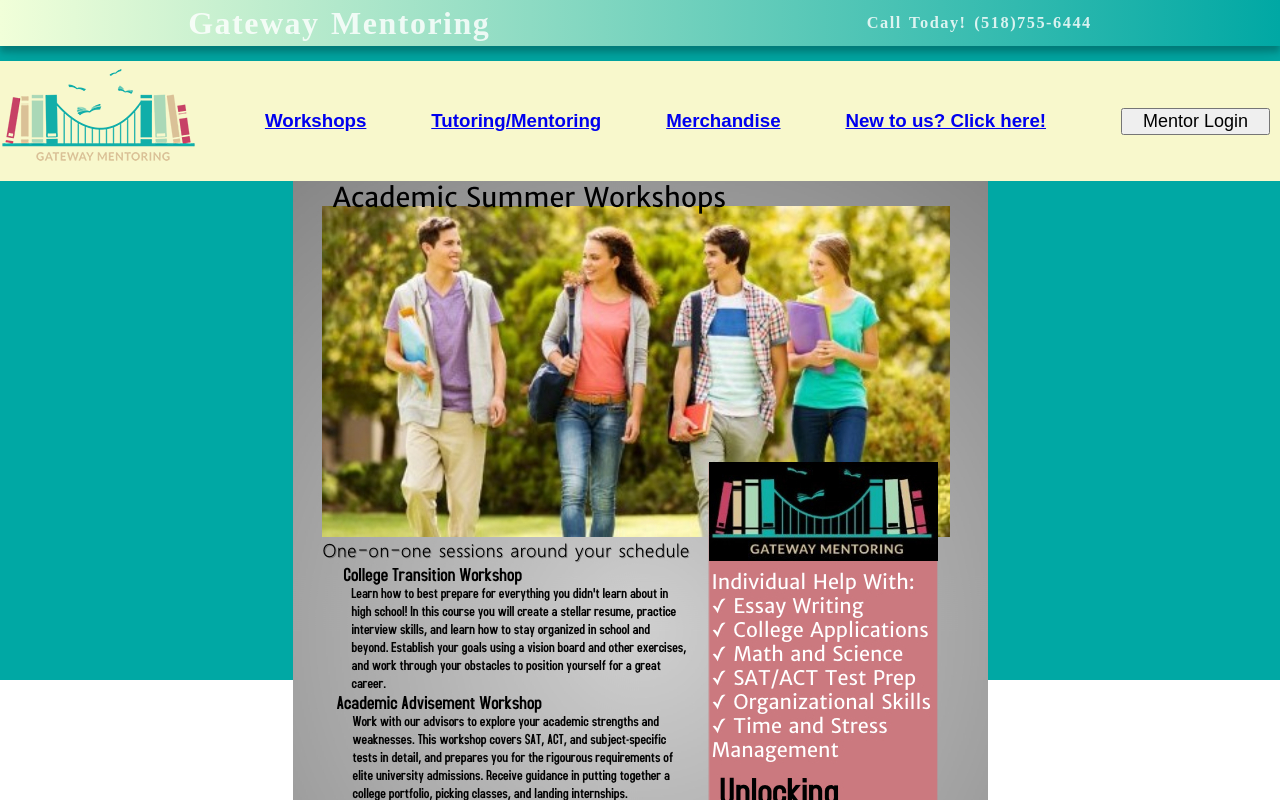
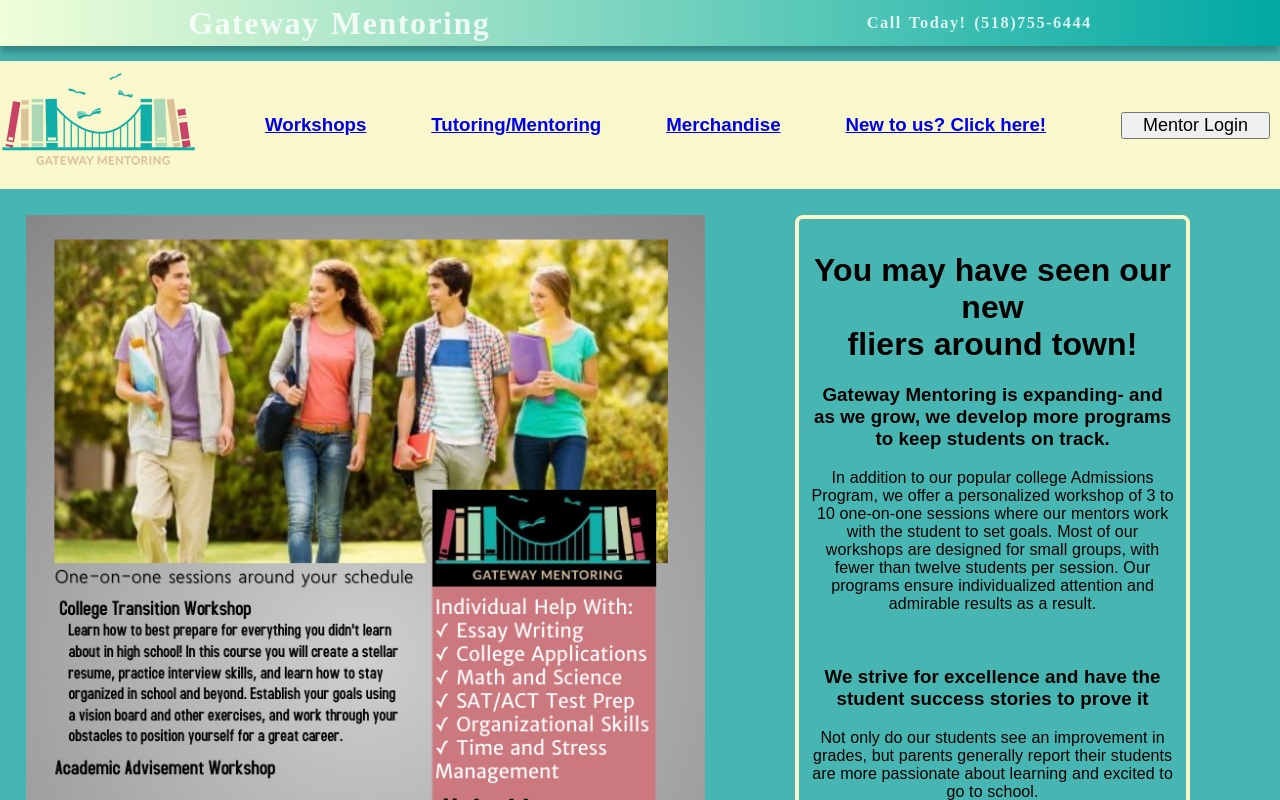
Before and after one commit to KaraCav/personalProject, a React (Create React App) app: page /Workshops in a window 1280 px wide. Shown: the top 800 px of the page. Built offline with nearby package versions, Linux system fonts and the light colour scheme.

Commit message:
merchandise and workshop page

```diff
--- a/src/App.css
+++ b/src/App.css
@@ -2,6 +2,7 @@
   text-align: center;
   justify-content: center;
   background-color: #47b6b2;
+  text-decoration: none;
 }
 
 .App-logo {
--- a/src/components/Header.css
+++ b/src/components/Header.css
@@ -1,8 +1,9 @@
 .header {
   display: flex;
+
   flex-direction: row;
   font-size: 16px;
-  height: 15vh;
+  height: 16vh;
   width: 100vw;
   color: black;
   background-color: rgb(248, 248, 204);
--- a/src/components/Homepage.css
+++ b/src/components/Homepage.css
@@ -73,3 +73,11 @@
   height: 40px;
   margin: 15px;
 }
+.openbook4 {
+  width: 50vw;
+  padding: 4vh;
+  width: 40vw;
+  display: flex;
+
+  z-index: 0;
+}
--- a/src/components/Merchandise.js
+++ b/src/components/Merchandise.js
@@ -16,7 +16,7 @@
           <div>
             <div>
               <img
-                className="openbook1"
+                className="openbook4"
                 src={require('../images/elementaryKids.jpg')}
               />
             </div>
--- /dev/null
+++ b/src/components/Workshops.css
@@ -0,0 +1,21 @@
+.workshop {
+  display: flex;
+  flex-direction: row;
+}
+.workshopFlyer {
+  margin: 2vw;
+  height: 110vh;
+}
+.workshopMainText {
+  margin-left: 5vw;
+  margin-right: 7vw;
+  margin-top: 2vw;
+  margin-bottom: 5vh;
+  border: 4px solid rgb(248, 248, 204);
+  border-radius: 8px;
+  padding: 12px;
+  width: 40vw;
+
+  z-index: 0;
+  letter-spacing: 0.1px;
+}
--- a/src/components/Workshops.js
+++ b/src/components/Workshops.js
@@ -5,19 +5,56 @@
 import Appointments from './Appointments';
 import './Appointments.css';
 import './Homepage.css';
+import './Workshops.css';
 
-export default class Homepage extends Component {
+export default class Workshops extends Component {
   render() {
     return (
-      <div className="homeBackground">
+      <div>
         <Navbar />
         <Header />
-        <div className="Workshop">
+        <div className="workshop">
           <div>
             <img
-              className="workshop1"
-              src={require('../images/workshopFlyer.jpg')}
+              className="workshopFlyer"
+              src={require('../images/summerWorkshops.jpg')}
             />
+          </div>
+
+          <div className="workshopMainText">
+            <h1>
+              You may have seen our new <br />fliers around town!
+            </h1>
+            <h3>
+              Gateway Mentoring is expanding- and as we grow, we develop more
+              programs to keep students on track.{' '}
+            </h3>
+            <p>
+              In addition to our popular college Admissions Program, we offer a
+              personalized workshop of 3 to 10 one-on-one sessions where our
+              mentors work with the student to set goals. Most of our workshops
+              are designed for small groups, with fewer than twelve students per
+              session. Our programs ensure individualized attention and
+              admirable results as a result.{' '}
+            </p>
+            <br />
+            <h3>
+              We strive for excellence and have the student success stories to
+              prove it
+            </h3>
+            <p>
+              Not only do our students see an improvement in grades, but parents
+              generally report their students are more passionate about learning
+              and excited to go to school.
+            </p>
+            <br />
+            <h3>Attend a no-risk, free workshop at one of our orientations</h3>
+            <p>
+              You don't need to be a current student to attend a workshop or the
+              risk-free trial class. Let us know which one interests you, and
+              we'll have materials ready when you arrive. See for yourself why
+              the Gateway Mentoring family is growing so fast!
+            </p>
           </div>
         </div>
       </div>
```
Also changed, not shown: src/images/summerWorkshops.jpg (added).
